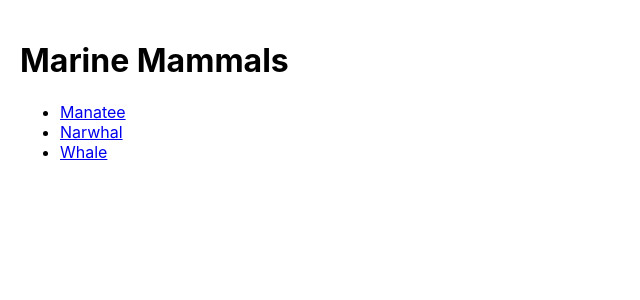
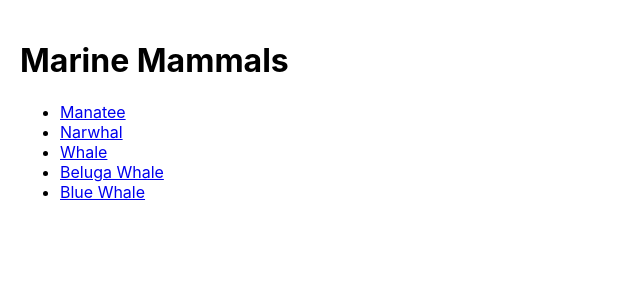
Before and after one commit to NedimRenesalis/Handle-Routing-in-React-Apps-with-React-Router, a React (Create React App) app in the folder rr/: page / in a window 1280 px wide. Shown: the top 300 px of the page, without its empty margins (0-640 px from the left). Built offline with nearby package versions, Linux system fonts and the light colour scheme.

Commit message:
Passing Additional Information with Search Parameters

```diff
--- a/rr/src/components/App/App.js
+++ b/rr/src/components/App/App.js
@@ -13,9 +13,11 @@ function App() {
       <BrowserRouter>
       <nav>
         <ul>
-        <li><Link to="/manatee">Manatee</Link></li>
+            <li><Link to="/manatee">Manatee</Link></li>
             <li><Link to="/narwhal">Narwhal</Link></li>
             <li><Link to="/whale">Whale</Link></li>
+            <li><Link to="/whale?type=beluga">Beluga Whale</Link></li>
+            <li><Link to="/whale?type=blue">Blue Whale</Link></li>
         </ul>
       </nav>
        <Switch>
```
